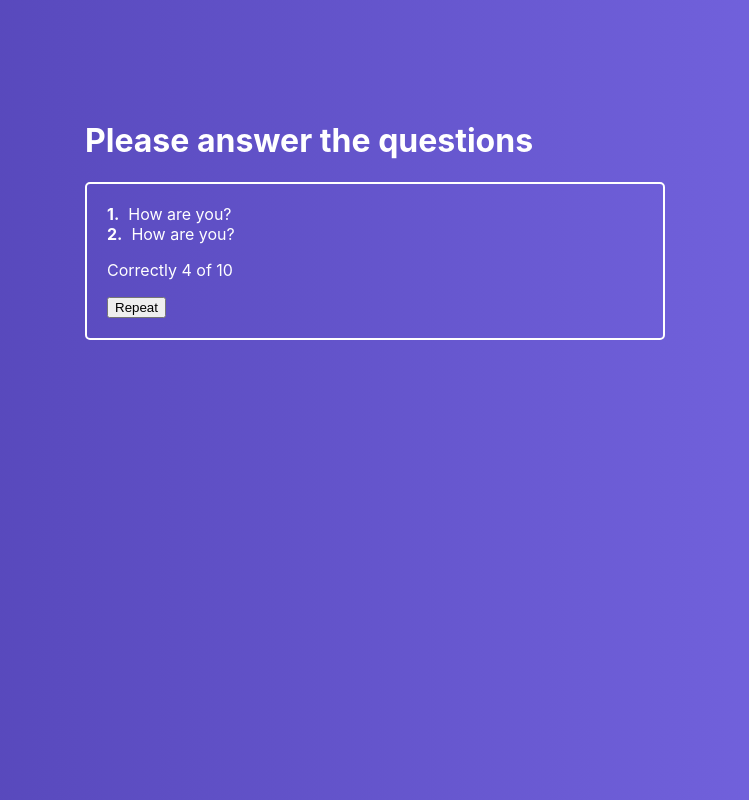
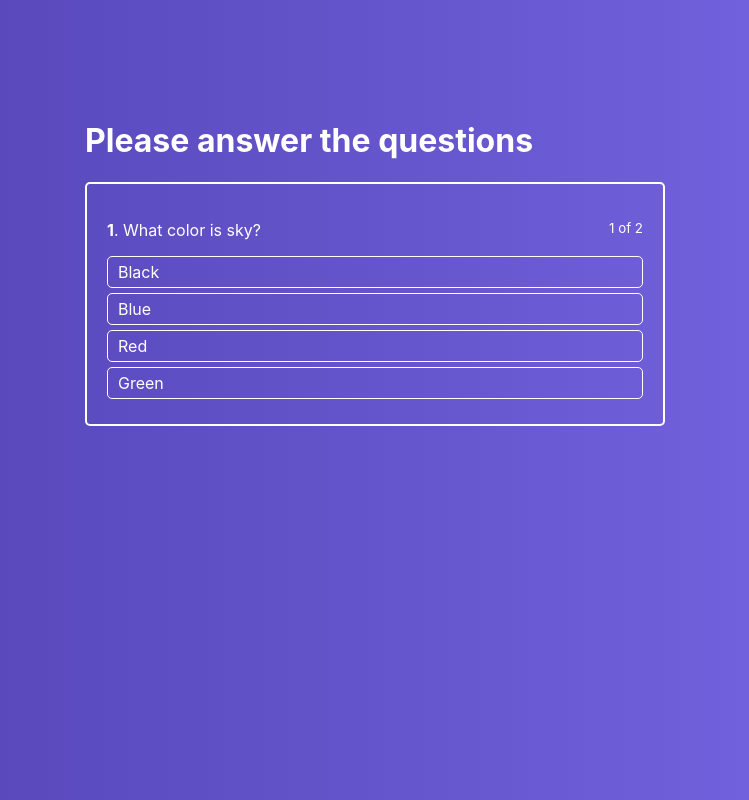
Before and after one commit to Bluesman66/react-quiz, a React app: page / in a window 1280 px wide. Shown: the whole page, without its empty margins (265-1014 px from the left). Built offline with nearby package versions, Linux system fonts and the light colour scheme; the HTML template or start-up script is replaced by a standard one.

Commit message:
12. Вычисление результатов

```diff
--- a/src/components/ActiveQuiz/ActiveQuiz.js
+++ b/src/components/ActiveQuiz/ActiveQuiz.js
@@ -6,11 +6,12 @@ import s from './ActiveQuiz.module.scss';
 
 const ActiveQuiz = () => {
 	const { question, answerNumber, quizLength } = useContext(QuizContext);
+
 	return (
 		<div className={s.ActiveQuiz}>
 			<p className={s.Qestion}>
 				<span>
-					<strong>{answerNumber}.</strong>&nbsp; {question}
+					<strong>{answerNumber}</strong>.&nbsp;{question}
 				</span>
 				<small>
 					{answerNumber} of {quizLength}
--- a/src/components/FinishedQuiz/FinishedQuiz.js
+++ b/src/components/FinishedQuiz/FinishedQuiz.js
@@ -1,22 +1,42 @@
-import React from 'react';
+import { CLASS_ERROR, CLASS_SUCCESS } from '../../consts';
+import React, { useContext } from 'react';
+
+import { QuizContext } from '../../context';
 import s from './FinishedQuiz.module.scss';
 
 const FinishedQuiz = () => {
+	const { results, quiz, quizLength, onRetry } = useContext(QuizContext);
+
+	const successCount = Object.keys(results).reduce((total, key) => {
+		if (results[key] === CLASS_SUCCESS) {
+			total++;
+		}
+		return total;
+	}, 0);
+
 	return (
 		<div className={s.FinishedQuiz}>
 			<ul>
-				<li>
-					<strong>1.</strong>&nbsp; How are you?
-					<i className={'fa fa-times ' + s.error} />
-				</li>
-				<li>
-					<strong>2.</strong>&nbsp; How are you?
-					<i className={'fa fa-check ' + s.success} />
-				</li>
+				{quiz.map((quizItem, index) => {
+					const cls = [
+						'fa',
+						results[quizItem.id] === CLASS_ERROR ? 'fa-times' : 'fa-check',
+						s[results[quizItem.id]],
+					];
+
+					return (
+						<li key={index}>
+							<strong>{index + 1}</strong>.&nbsp;{quizItem.question}
+							<i className={cls.join(' ')} />
+						</li>
+					);
+				})}
 			</ul>
-			<p>Correctly 4 of 10</p>
+			<p>
+				Correctly {successCount} of {quizLength}
+			</p>
 			<div>
-				<button>Repeat</button>
+				<button onClick={onRetry}>Retry</button>
 			</div>
 		</div>
 	);
--- a/src/components/FinishedQuiz/FinishedQuiz.module.scss
+++ b/src/components/FinishedQuiz/FinishedQuiz.module.scss
@@ -15,12 +15,12 @@
 			margin-left: 10px;
 		}
 	}
+
+	& .success {
+		color: rgba(161, 240, 69, 0.7);
+	}
+
+	& .error {
+		color: rgba(240, 87, 108, 0.7);
+	}
 }
-
-.success {
-	color: rgba(161, 240, 69, 0.7);
-}
-
-.error {
-	color: rgba(240, 87, 108, 0.7);
-}
--- /dev/null
+++ b/src/consts/index.js
@@ -0,0 +1,2 @@
+export const CLASS_SUCCESS = 'success';
+export const CLASS_ERROR = 'error';
--- a/src/context/quiz/QuizState.js
+++ b/src/context/quiz/QuizState.js
@@ -1,12 +1,19 @@
+import { CLASS_ERROR, CLASS_SUCCESS } from '../../consts';
 import React, { useReducer } from 'react';
-import { SET_ANSWER_STATE, SET_IS_FINISHED, SET_NEXT_QUESTION } from '../types';
+import {
+	SET_ANSWER_STATE,
+	SET_IS_FINISHED,
+	SET_NEXT_QUESTION,
+	RESET_STATE,
+} from '../types';
 
 import QuizContext from './QuizContext';
 import quizReducer from './quizReducer';
 
 const QuizState = ({ children }) => {
 	const initialState = {
-		isFinished: true,
+		results: {},
+		isFinished: false,
 		activeQuestion: 0,
 		answerState: null,
 		quiz: [
@@ -40,13 +47,21 @@ const QuizState = ({ children }) => {
 	const onAnswerClick = (answerId) => {
 		if (state.answerState) {
 			const key = Object.keys(state.answerState)[0];
-			if (state.answerState[key] === 'success') return;
+			if (state.answerState[key] === CLASS_SUCCESS) return;
 		}
 
 		const question = state.quiz[state.activeQuestion];
+		const results = state.results;
 
 		if (question.correctAnswerId === answerId) {
-			dispatch({ type: SET_ANSWER_STATE, payload: { [answerId]: 'success' } });
+			if (!results[question.id]) {
+				results[question.id] = CLASS_SUCCESS;
+			}
+
+			dispatch({
+				type: SET_ANSWER_STATE,
+				payload: { answerState: { [answerId]: CLASS_SUCCESS }, results },
+			});
 
 			const timeout = window.setTimeout(() => {
 				if (isQuizFinished()) {
@@ -57,12 +72,20 @@ const QuizState = ({ children }) => {
 				window.clearTimeout(timeout);
 			}, 1000);
 		} else {
-			dispatch({ type: SET_ANSWER_STATE, payload: { [answerId]: 'error' } });
+			results[question.id] = CLASS_ERROR;
+			dispatch({
+				type: SET_ANSWER_STATE,
+				payload: { answerState: { [answerId]: CLASS_ERROR }, results },
+			});
 		}
 	};
 
 	const isQuizFinished = () => {
 		return state.activeQuestion + 1 === state.quiz.length;
+	};
+
+	const onRetry = () => {
+		dispatch({ type: RESET_STATE });
 	};
 
 	return (
@@ -73,8 +96,11 @@ const QuizState = ({ children }) => {
 				answerNumber: state.activeQuestion + 1,
 				quizLength: state.quiz.length,
 				answerState: state.answerState,
+				results: state.results,
+				quiz: state.quiz,
 				isFinished: state.isFinished,
 				onAnswerClick,
+				onRetry,
 			}}
 		>
 			{children}
--- a/src/context/quiz/quizReducer.js
+++ b/src/context/quiz/quizReducer.js
@@ -1,4 +1,9 @@
-import { SET_ANSWER_STATE, SET_IS_FINISHED, SET_NEXT_QUESTION } from '../types';
+import {
+	RESET_STATE,
+	SET_ANSWER_STATE,
+	SET_IS_FINISHED,
+	SET_NEXT_QUESTION,
+} from '../types';
 
 const handlers = {
 	[SET_NEXT_QUESTION]: (state) => ({
@@ -8,11 +13,19 @@ const handlers = {
 	}),
 	[SET_ANSWER_STATE]: (state, { payload }) => ({
 		...state,
-		answerState: payload,
+		answerState: payload.answerState,
+		results: payload.results,
 	}),
 	[SET_IS_FINISHED]: (state, { payload }) => ({
 		...state,
 		isFinished: payload,
+	}),
+	[RESET_STATE]: (state) => ({
+		...state,
+		activeQuestion: 0,
+		answerState: null,
+		isFinished: false,
+		results: {},
 	}),
 	DEFAULT: (state) => state,
 };
--- a/src/context/types.js
+++ b/src/context/types.js
@@ -1,3 +1,4 @@
 export const SET_NEXT_QUESTION = 'SET_NEXT_QUESTION';
 export const SET_ANSWER_STATE = 'SET_ANSWER_STATE';
 export const SET_IS_FINISHED = 'SET_IS_FINISHED';
+export const RESET_STATE = 'RESET_STATE';
```
